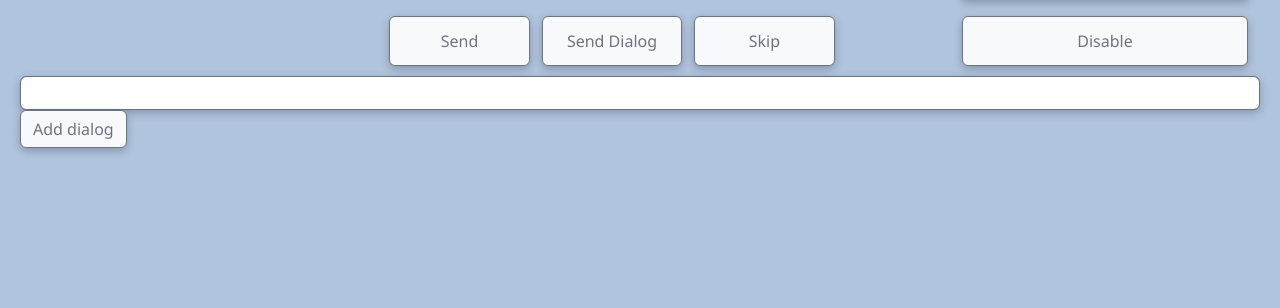
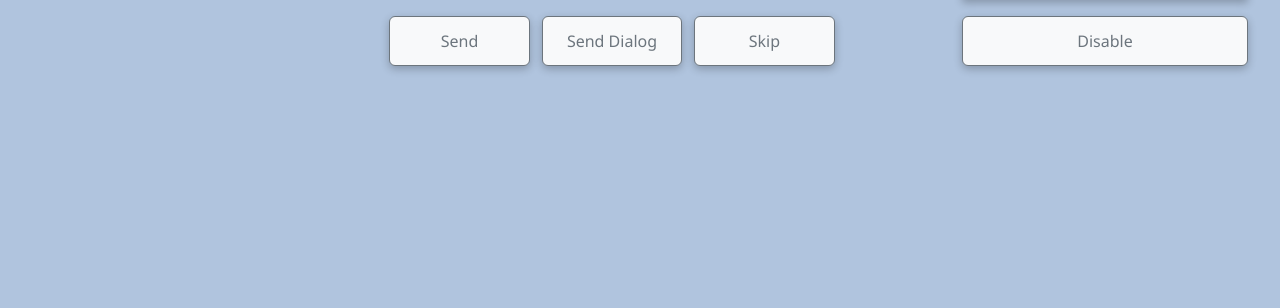
Before and after one commit to tntn245/FunEnglishGame, a Flask app: page / in a window 1280 px wide. Shown: the part 492-800 px from the top of the page. Run offline with Flask 2, Linux system fonts and the light colour scheme; data that the repository does not hold is empty.

Commit message:
del form user

```diff
--- a/templates/index.html
+++ b/templates/index.html
@@ -155,19 +155,10 @@
 
 </div>
 </div>
-
-<form method="post" action="new" id="form_sentences" >
-
-    <div class="box_input ">
-        <input type="text" class="form-control" name="new" id="input_dialog"></input>
-    </div>
-    <button type="submit" class="btn btn-light btn-outline-secondary btn_input ">Add&nbspdialog</button>
-</form>
-
 </div>
-<script>
 
 
+<script>
 var table = document.getElementById("table_container");
 var this_row = table.getElementsByClassName("table_row");
 
```
